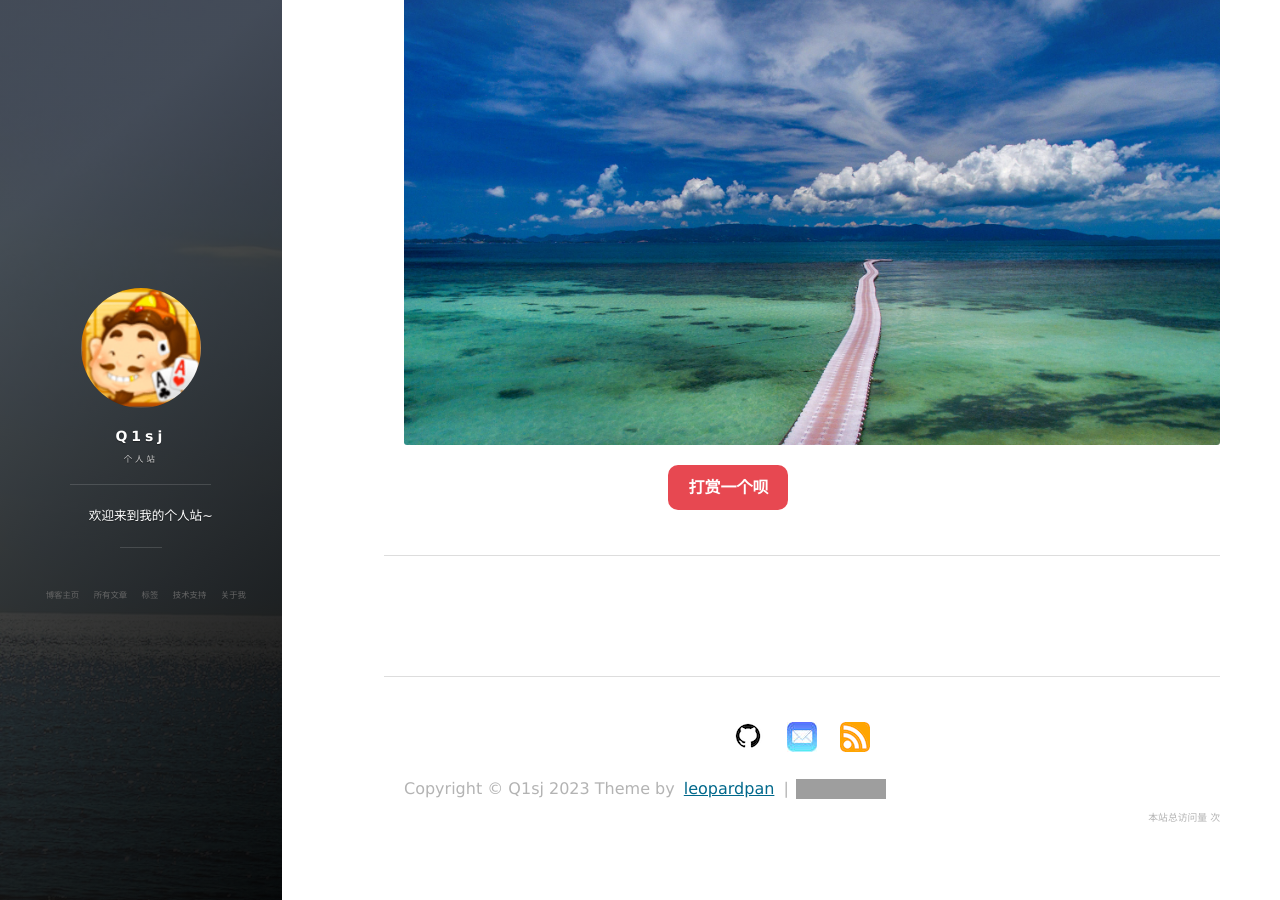
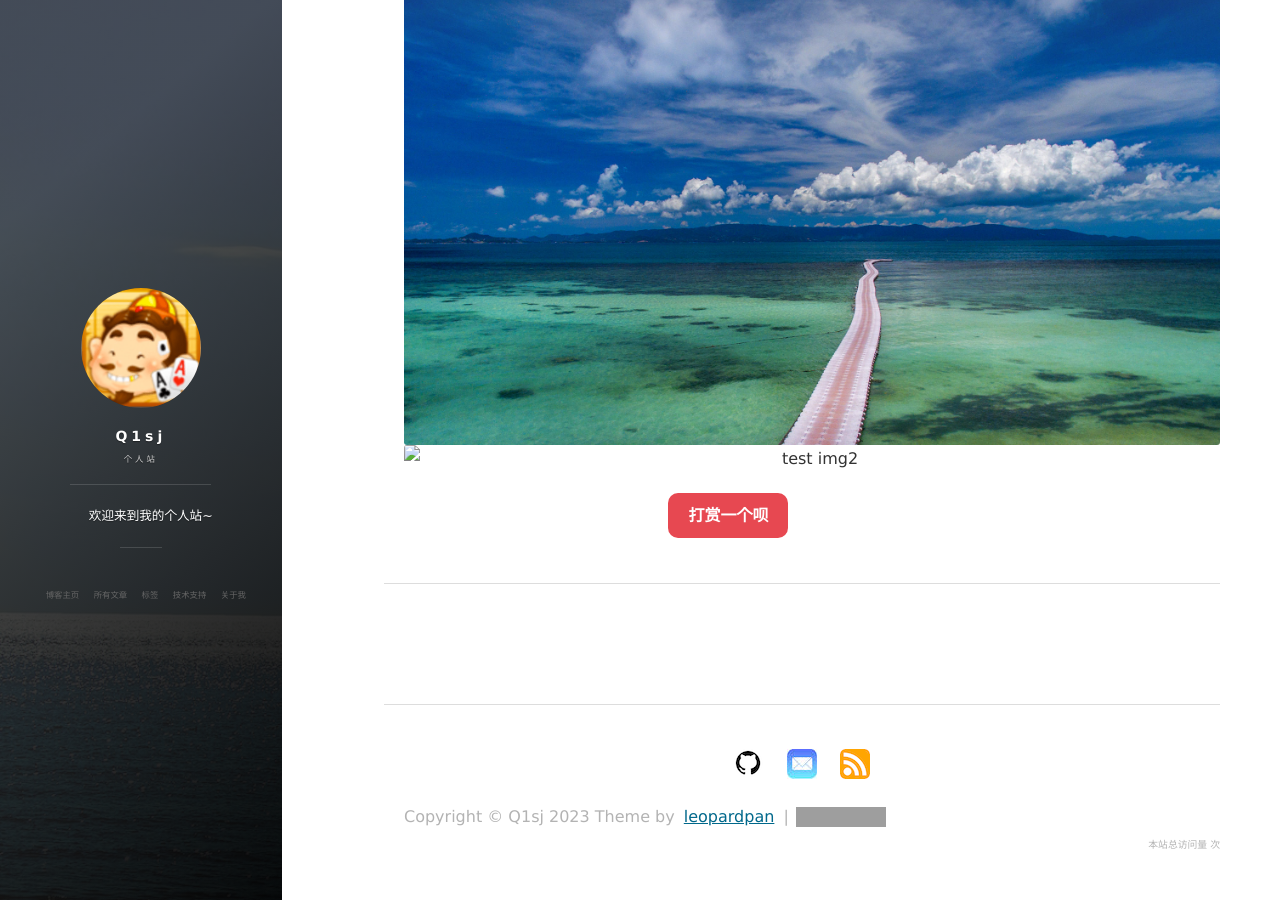
Before and after one commit to q1sj/q1sj.github.io, a Jekyll site: the page built from _posts/2023-06-05-first.md, in a window 1280 px wide and 900 px high, scrolled down 521 px. Built offline with Jekyll 4.4.1, drawn with Linux system fonts in a browser that asks for light colours; nearby versions of some CDN libraries; comment, search, counter and statistics services are not loaded; grey boxes are pictures that could not be loaded.

Commit message:
jekyll test

````diff
--- a/_posts/2023-06-05-first.md
+++ b/_posts/2023-06-05-first.md
@@ -18,3 +18,4 @@
 }
 ```
 ![test img](https://github.com/q1sj/q1sj.github.io/raw/master/images/posts/markdown/RE4wB6Y.jpg)
+![test img2](../images/posts/markdown/RE4wB6Y.jpg)
````
